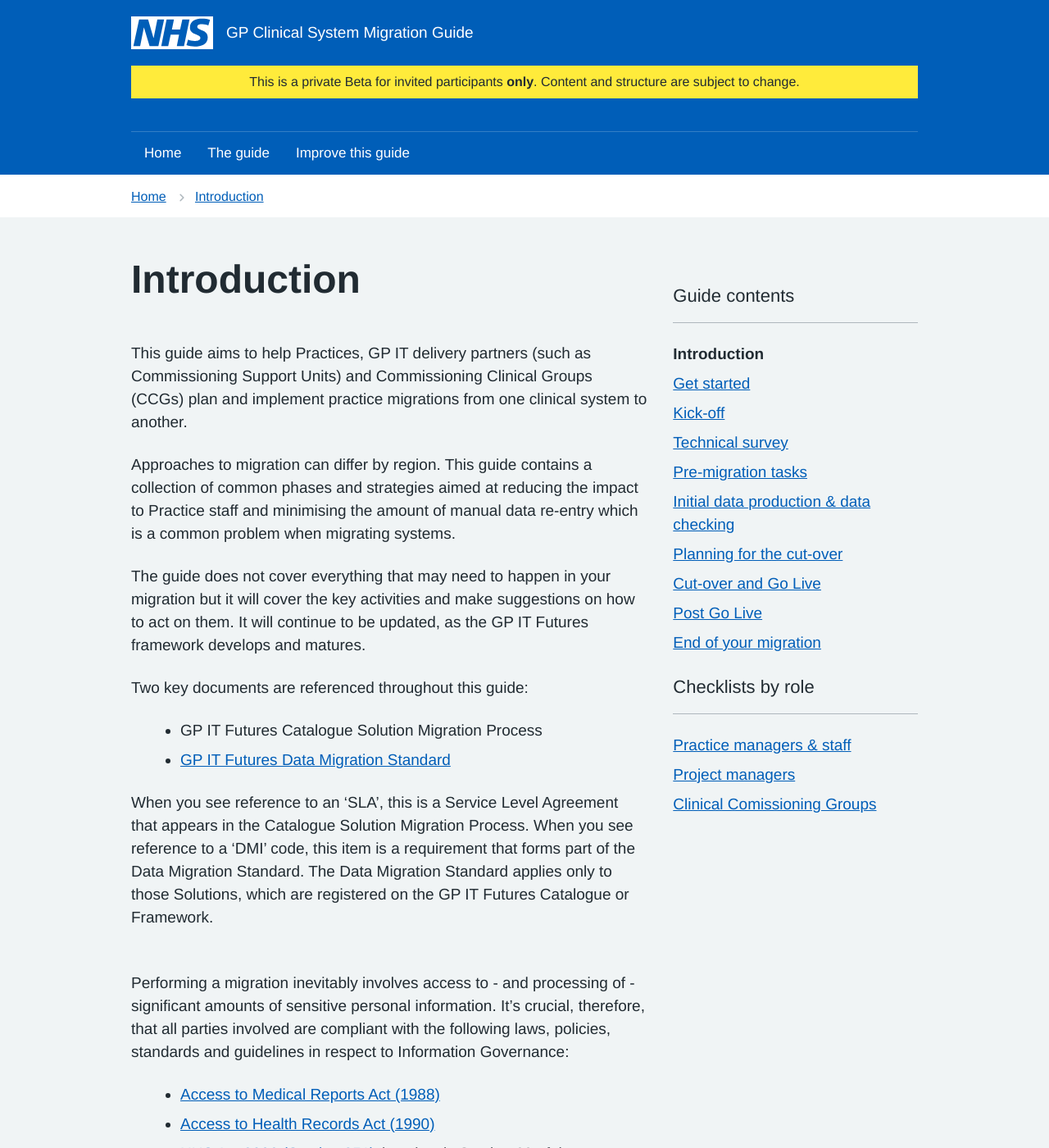
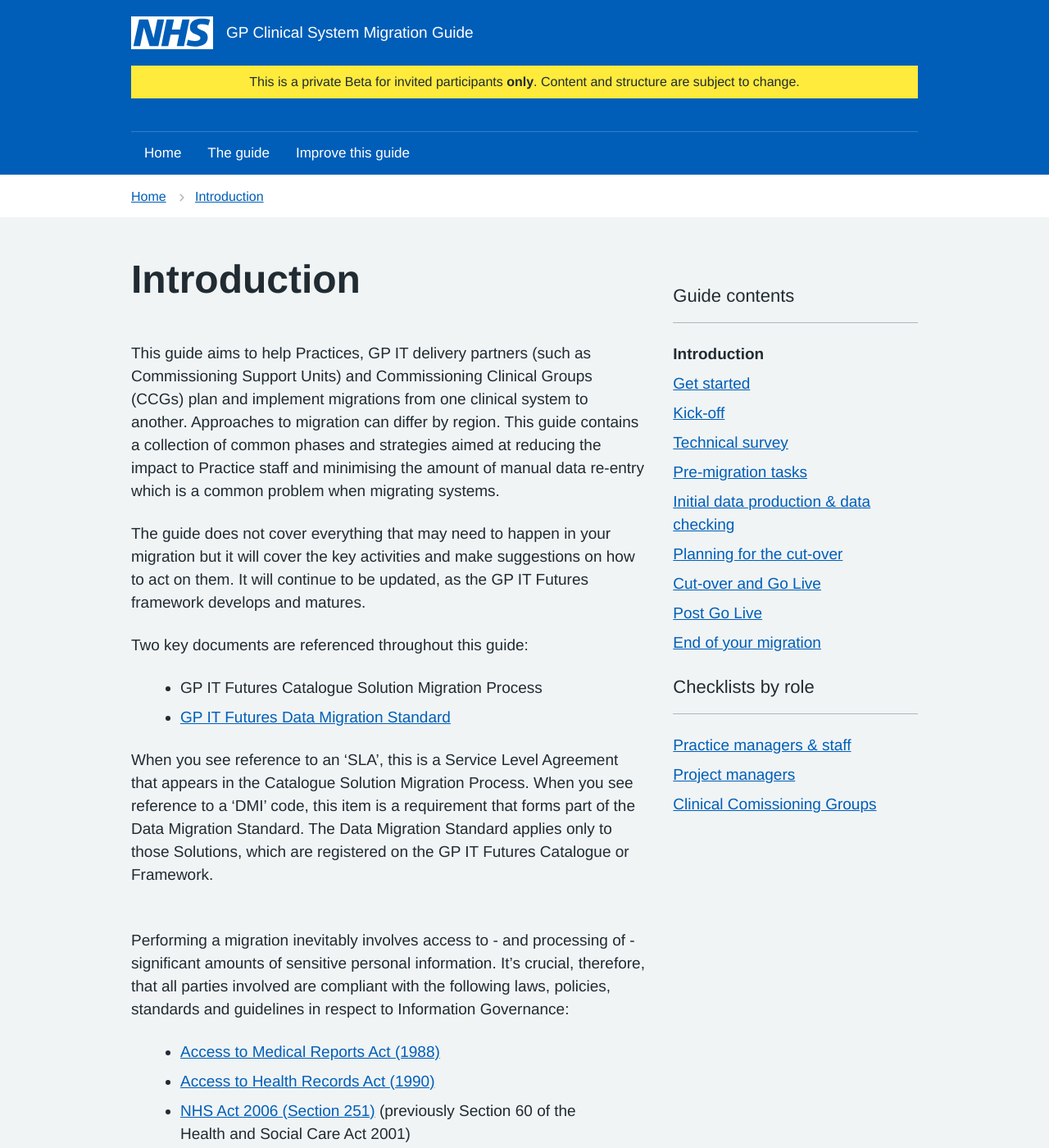
Before and after one commit to nhsconnect/prm-practice-migration, a Jekyll site: the page built from guide/index.md, in a window 1280 px wide and 1400 px high. Shown: the whole window at 82% size. Built offline with Jekyll 4.4.1, drawn with Linux system fonts in a browser that asks for light colours; some web fonts are replaced; part of the change alters nothing that is shown; some of the changed text lies outside the part shown.

Commit message:
Update index.md

```diff
--- a/guide/index.md
+++ b/guide/index.md
@@ -7,8 +7,8 @@ nextpage: /guide/get-started
 ---
 
 
-This guide aims to help Practices, GP IT delivery partners (such as Commissioning Support Units) and Commissioning Clinical Groups (CCGs) plan and implement practice migrations from one clinical system to another.
-
+This guide aims to help Practices, GP IT delivery partners (such as Commissioning Support Units) and Commissioning Clinical Groups (CCGs) plan and implement migrations from one clinical system to another.
+<!-- [UPLIFT] removed the word 'migration' -->
 Approaches to migration can differ by region. This guide contains a collection of common phases and strategies aimed at reducing the impact to Practice staff and minimising the amount of manual data re-entry which is a common problem when migrating systems.
 
 The guide does not cover everything that may need to happen in your migration but it will cover the key activities and make suggestions on how to act on them. It will continue to be updated, as the GP IT Futures framework develops and matures.
@@ -17,9 +17,9 @@ The guide does not cover everything that may need to happen in your migration bu
 Two key documents are referenced throughout this guide:
 <!-- [UPLIFT] Added explanation that these two documents have content that appears throughout the guide -->
 >* GP IT Futures Catalogue Solution Migration Process
-<!-- [GAP] Is the Ancillary Document going to be made available online? -->
+<!-- [GAP] Is the Ancillary Document going to be made available online? Are we allowed to share? Is this commercially sensitive? Should we be sharing the migration guide even for testing, if it references this document? -->
 >* [GP IT Futures Data Migration Standard](https://gpitbjss.atlassian.net/wiki/spaces/GPITF/pages/1391134456/Data+Migration)
-<!-- [GAP] Should we include a link to the Data Migration Standard here? -->
+<!-- [GAP] Should we include a link to the Data Migration Standard here? Are we allowed to share it? Is this commercially sensitive? Should we be sharing the migration guide even for testing, if it references this document? -->
 
 When you see reference to an 'SLA', this is a Service Level Agreement that appears in the Catalogue Solution Migration Process. When you see reference to a 'DMI' code, this item is a requirement that forms part of the Data Migration Standard. The Data Migration Standard applies only to those Solutions, which are registered on the GP IT Futures Catalogue or Framework.
 <!-- [UPLIFT] Added explanation regarding how that additional content appears when lifted from those documents. Also added qualifier to explain that DMI requirements only apply to registered solutions, as per the Data Migration Standard -->
@@ -33,13 +33,18 @@ When you see reference to an 'SLA', this is a Service Level Agreement that appea
 >* [NHS (Venereal Diseases) Regulations (1974)](http://www.legislation.gov.uk/uksi/1974/29/regulation/2/made)
 >* [NHS Data Dictionary](https://www.datadictionary.nhs.uk/?_cldee=bGluZHNheWpveWNlQG5ocy5uZXQ%3d&recipientid=contact-8126f32424a0e61180f95065f38bd5b1-cc367001e5d34f55a9ebb2da53a0be7b&esid=2921a4d1-5a70-e711-810d-5065f38bf2f1&urlid=0)
 >* [Records Management - NHS Code of Practice](https://digital.nhs.uk/data-and-information/looking-after-information/data-security-and-information-governance/codes-of-practice-for-handling-information-in-health-and-care/records-management-code-of-practice-for-health-and-social-care-2016) (DHSC)
->* Encryption guidance for health and care organisations<!-- [GAP] link missing for 'encryption guidance' reference -->
+>* Encryption guidance for health and care organisations<!-- [GAP] link missing for 'encryption guidance' reference, do we even need this reference? -->
 >* [Chapter 8c of the General Practice GPG](https://assets.publishing.service.gov.uk/government/uploads/system/uploads/attachment_data/file/215680/dh_125350.pdf)
 
 ## How long does a migration take?
 
-Migrations on average take between 12-16 weeks. This is from the point of registering the intent to migrate on the Catalogue to the end of the [Post Go Live](/prm-practice-migration/guide/post-go-live) activity is complete.
+Migrations on average take between 12-16 weeks. This is from the point of registering the intent to migrate on the Catalogue to the end of the [Post Go Live](/prm-practice-migration/guide/post-go-live) activities.
+
+<!-- [UPLIFT] Replaced 'activity is complete' with 'activities'-->
+
 <!-- [GAP] Need to add details that explain how to register intent to migrate via the Catalogue -->
+<!-- [GAP] Do we need to retain reference to the Tracking Database here? -->
+<!-- [GAP] Should we add something like 'process to be confirmed' within the actual guide? -->
 
 
 ## Overview of key phases
```
